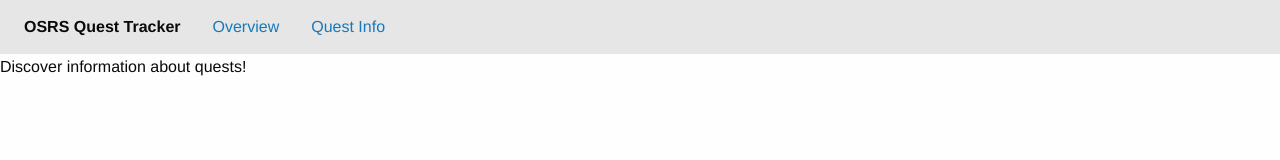
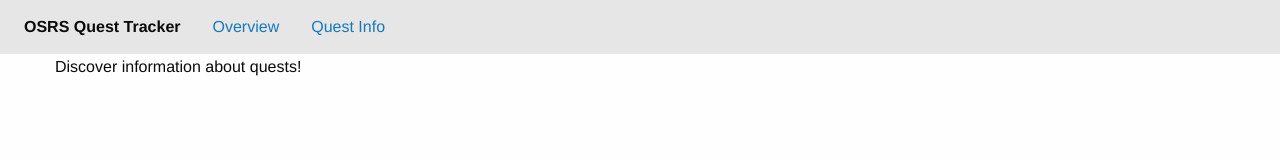
Before and after one commit to lezed1/osrs-quests, a Next.js app: page / in a window 1280 px wide. Shown: the top 160 px of the page. Built offline with nearby package versions, Linux system fonts and the light colour scheme.

Commit message:
Add some padding

```diff
--- a/components/layout.tsx
+++ b/components/layout.tsx
@@ -29,7 +29,9 @@ export default function Layout({ children }) {
           </ul>
         </div>
       </div>
-      <div className="grid-y">{children}</div>
+      <div className="grid-container">
+        <div className="grid-y">{children}</div>
+      </div>
     </div>
   );
 }
```
